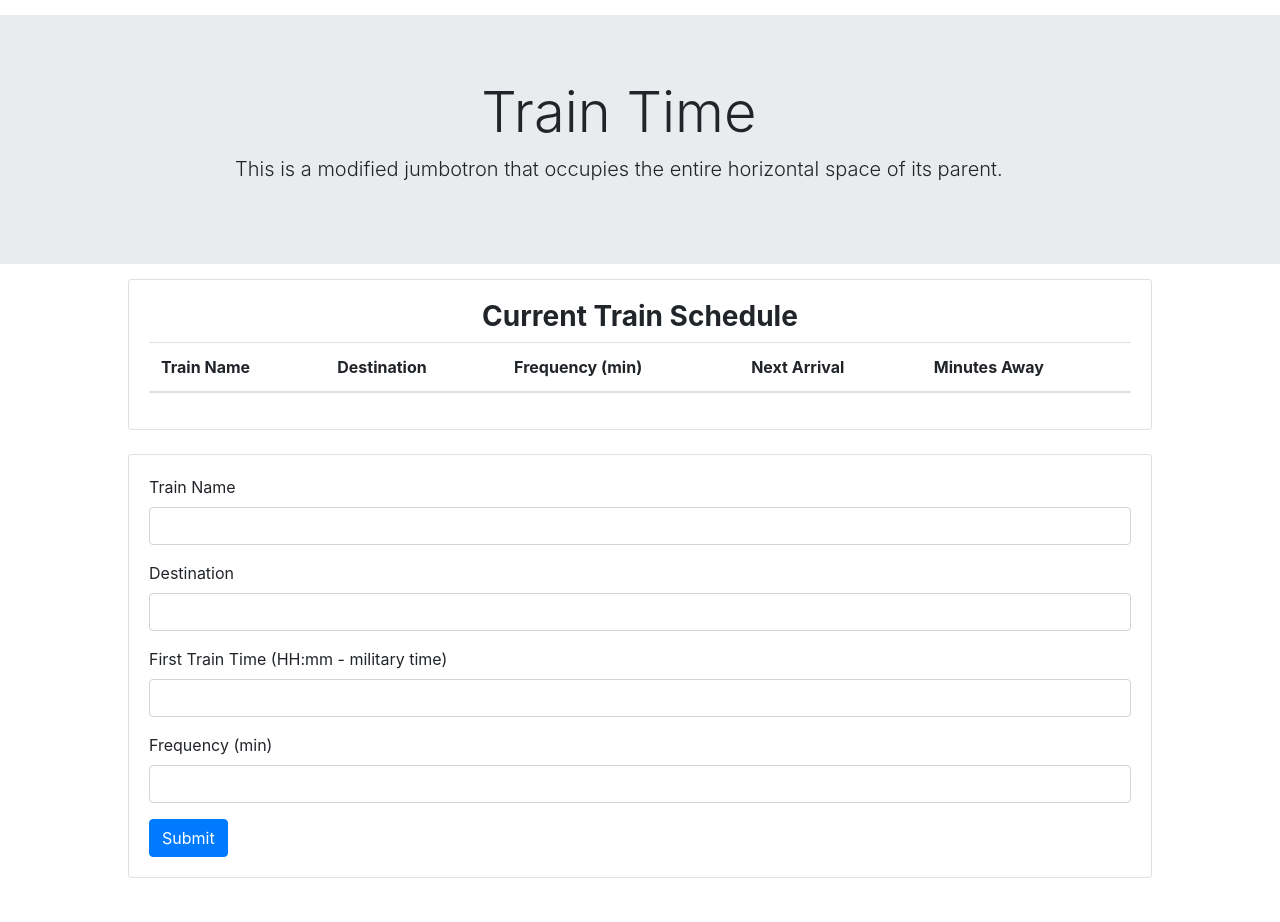
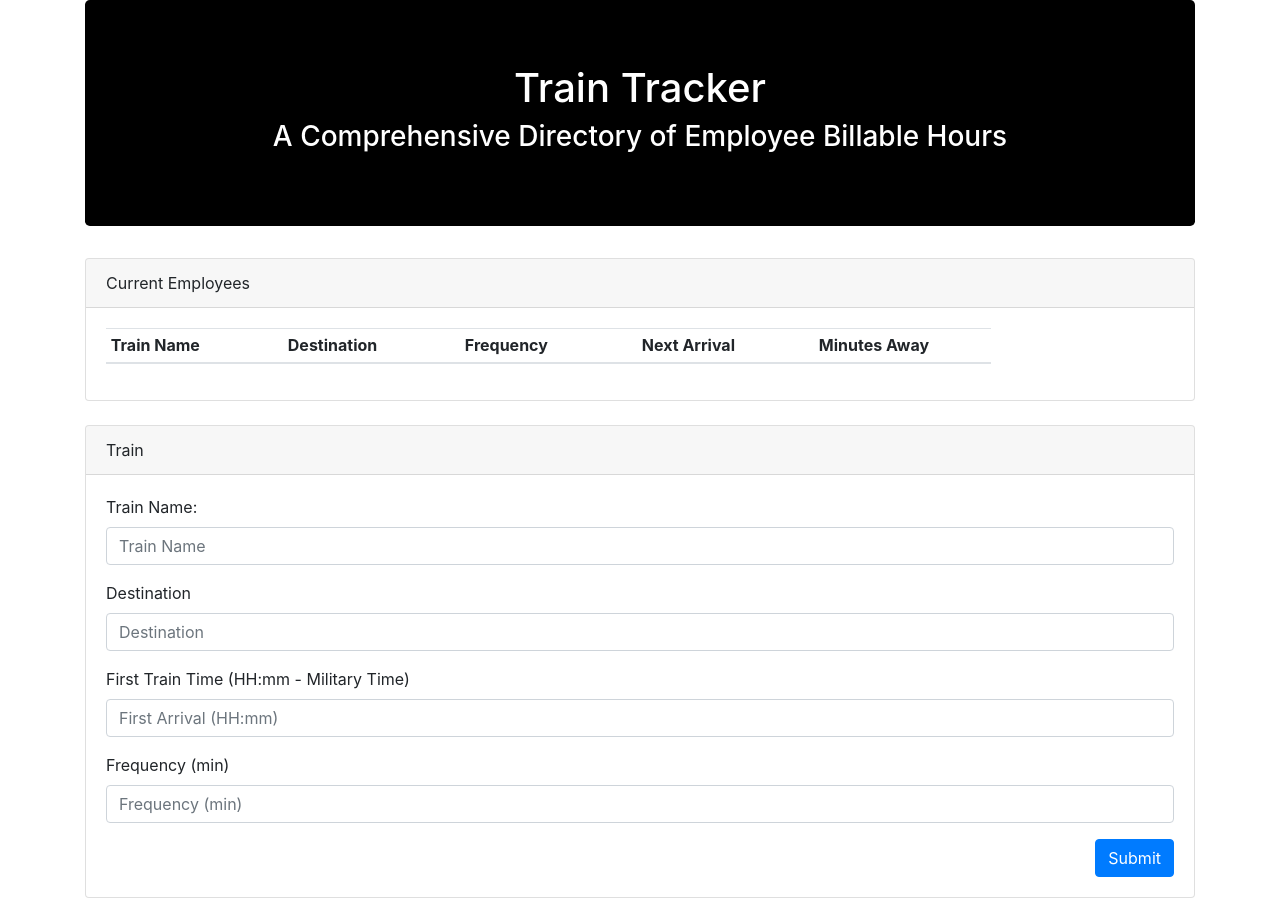
Before and after one commit to Alex-Musa/Train, a plain HTML site: page index.html in a window 1280 px wide. Before the commit the page ends 878 px from the top, so only its background shows below. Drawn offline with nearby package versions, Linux system fonts and the light colour scheme; no server answers.

Commit message:
Create train homework

```diff
--- a/index.html
+++ b/index.html
@@ -1,12 +1,13 @@
 <!DOCTYPE html>
-<html lang="en">
+
+<html lang="en-us">
 
 <head>
+
     <meta charset="UTF-8">
-    <meta name="viewport" content="width=device-width, initial-scale=1.0">
-    <meta http-equiv="X-UA-Compatible" content="ie=edge">
-    <title>Document</title>
+    <title>Employee Tracker</title>
 
+    <!-- Bootstrap -->
     <link rel="stylesheet" href="https://maxcdn.bootstrapcdn.com/bootstrap/4.0.0/css/bootstrap.min.css">
     <script src="https://cdnjs.cloudflare.com/ajax/libs/jquery/3.2.1/jquery.min.js"></script>
     <script src="https://maxcdn.bootstrapcdn.com/bootstrap/4.0.0/js/bootstrap.min.js"></script>
@@ -17,96 +18,91 @@
 
     <!-- Moment.js Reference -->
     <script src="https://cdnjs.cloudflare.com/ajax/libs/moment.js/2.22.2/moment.min.js"></script>
+
+    <style>
+        #employee-table th,
+        td {
+            display: inline-block;
+            width: 16.575%;
+        }
+    </style>
 </head>
 
-<style>
-    body {
-        max-width: 80%;
-        margin-left: auto;
-        margin-right: auto;
-    }
+<body>
 
-    .jumbotron-fluid {
-        text-align: center;
-        width: 137%;
-        margin: 15px 50px 15px -205px;
-        text-align: center"
+    <!-- Employee Tracker -->
+    <div class="container">
 
-    }
+        <!-- Jumbotron -->
+        <div class="jumbotron" style="background-color: black; color: white">
+            <h1 class="text-center">Train Tracker</h1>
+            <h3 class="text-center">A Comprehensive Directory of Employee Billable Hours</h3>
+        </div>
 
-    .panel-title {
-        text-align: center
-    }
-</style>
+        <div class="row">
 
-<body>
-    <div class="container">
-        <div class="jumbotron jumbotron-fluid">
-            <div class="container">
-                <h1 class="display-4">Train Time
-                </h1>
-                <p class="lead">This is a modified jumbotron that occupies the entire horizontal space of its parent.
-                </p>
+            <div class="col-md-12">
+
+                <!-- Current Employees-->
+                <div class="card mb-4">
+                    <div class="card-header">Current Employees</div>
+                    <div class="card-body">
+                        <table class="table table-sm table-hover" id='employee-table'>
+                            <thead>
+                                <tr>
+                                    <th scope="col">Train Name</th>
+                                    <th scope="col">Destination</th>
+                                    <th scope="col">Frequency</th>
+                                    <th scope="col">Next Arrival</th>
+                                    <th scope="col">Minutes Away</th>
+                                </tr>
+                            </thead>
+                            <tbody>
+                            </tbody>
+                        </table>
+                    </div>
                 </div>
             </div>
         </div>
 
-    <div class="card card-default">
+        <div class="row">
+            <div class="col-md-12">
+                <!-- Add Employee  -->
+                <div class="card mb-4">
+                    <div class="card-header">Train</div>
                     <div class="card-body">
 
-            <div class="panel panel-primary">
-                <div class="panel-heading">
-                    <h3 class="panel-title"><strong>Current Train Schedule</strong></h3>
+                        <!-- Entry Form -->
+                        <form>
+                            <div class="form-group">
+                                <label for="employee-name-input">Train Name:</label>
+                                <input class="form-control" id="Train-name-input" placeholder="Train Name" type="text">
                             </div>
-
-                <table class="table table-hover" id='train-table'>
-                    <thead>
-                        <tr>
-                            <th>Train Name</th>
-                            <th>Destination</th>
-                            <th>Frequency (min)</th>
-                            <th>Next Arrival</th>
-                            <th>Minutes Away</th>
-                        </tr>
-                    </thead>
-                    <tbody>
-
-                    </tbody>
-                </table>
-
+                            <div class="form-group">
+                                <label for="role-input">Destination</label>
+                                <input class="form-control" id="Destination-input" placeholder="Destination"
+                                    type="text">
+                            </div>
+                            <div class="form-group">
+                                <label for="start-input">First Train Time (HH:mm - Military Time)</label>
+                                <input class="form-control" type="text" placeholder="First Arrival (HH:mm)"
+                                    id="startTime">
+                            </div>
+                            <div class="form-group">
+                                <label>Frequency (min)</label>
+                                <input class="form-control" type="text" placeholder="Frequency (min)" id="freq">
+                            </div>
+                            <button class="btn btn-primary float-right" id="add-employee-btn">Submit</button>
+                        </form>
 
                     </div>
                 </div>
             </div>
-
-    <br>
-
-    <div class="card card-default">
-        <div class="card-body">
-
-            <form>
-                <div class="form-group">
-                    <label for="train-name-input">Train Name</label>
-                    <input type="text" class="form-control" id="train-name-input">
         </div>
-                <div class="form-group">
-                    <label for="destination-input">Destination</label>
-                    <input type="text" class="form-control" id="destination-input">
-                </div>
-                <div class="form-group">
-                    <label for="first-train-input">First Train Time (HH:mm - military time)</label>
-                    <input type="text" class="form-control" id="first-train-input">
-                </div>
-                <div class="form-group">
-                    <label for="frequency-input">Frequency (min)</label>
-                    <input type="text" class="form-control" id="frequency-input">
-                </div>
-                <button type="submit" class="btn btn-primary" id="add-train-btn">Submit</button>
-            </form>
 
     </div>
 
-
+    <!-- JavaScript -->
     <script src="main.js"></script>
 
 </body>
--- a/main.js
+++ b/main.js
@@ -70,39 +70,9 @@ $(document).ready(function () {
 
 
     database.ref().on("child_added", function (snapshot) {
-        console.log(childSnapshot.val());
 
-
-        var TrainName = childSnapshot.val().tName;
-        var Destination = childSnapshot.val().Destination;
-        var startTime = childSnapshot.val().startTime;
-        var Frequency = childSnapshot.val().freq;
-        var nextTrain = childSnapshot.val().awayTime;
-
-
-
-
-
-
-
-
-
-
-
-
-
-
-
-
-
-
-
-
-
-        // var sv = snapshot.val();
-
-        // console.log(sv.minAway)
-        // $("table tbody").append("<tr><th>" + sv.TrainName + "</th><td>" + sv.Destination + "</td><td>" + sv.Frequency + "</td><td>" + sv.trainTime + "</td><td>" + sv.nextTrain + "</td></tr>");
+        var snap = snapshot.val();
+        $("table tbody").append("<tr><th>" + snap.TrainName + "</th><td>" + snap.Destination + "</td><td>" + snap.Frequency + "</td><td>" + snap.trainTime + "</td><td>" + snap.nextTrain + "</td></tr>");
 
 
     })
```
Also changed, not shown: employee.html (deleted, +0 -110 lines). Lines whose indentation alone changed are shown as unchanged.
